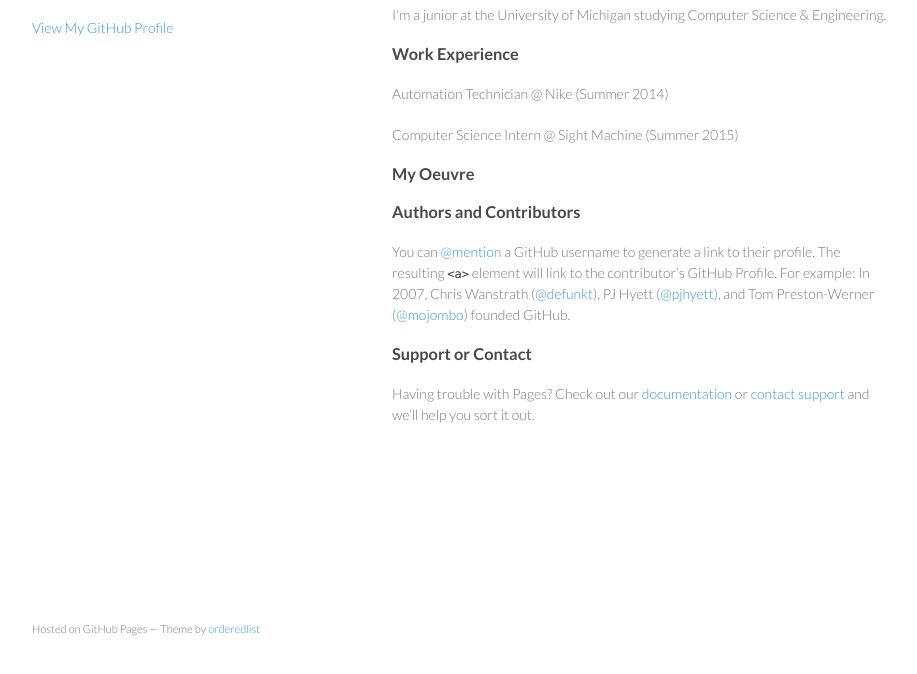
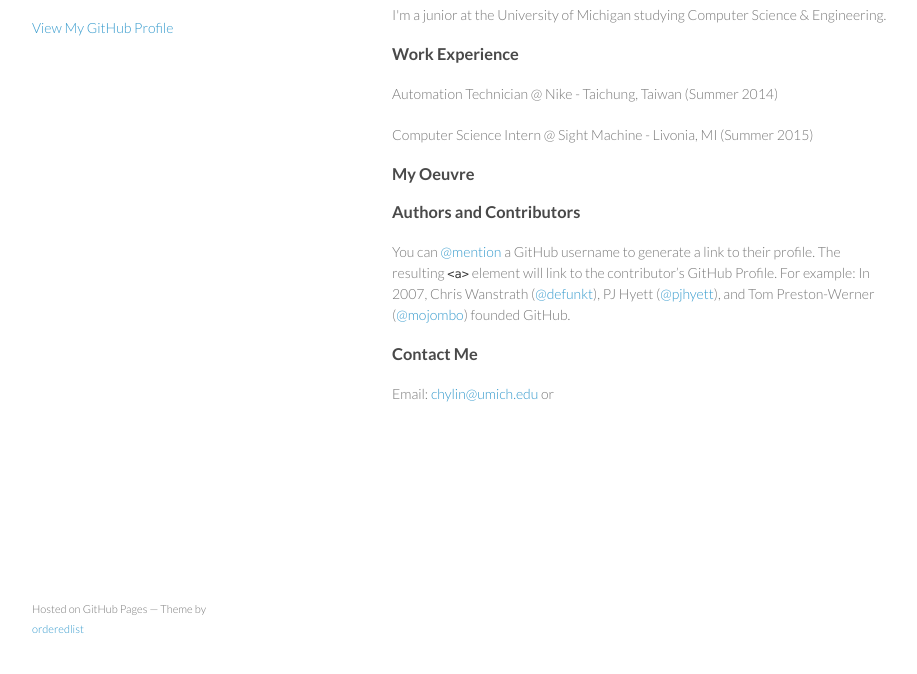
Before and after one commit to chylin/chylin.github.io, a plain HTML site: page index.html in a window 1280 px wide. Shown: the part 92-766 px from the top of the page, without its empty margins (178-1095 px from the left). Drawn offline with Linux system fonts and the light colour scheme.

Commit message:
Update index.html

```diff
--- a/index.html
+++ b/index.html
@@ -31,8 +31,8 @@
 <h3>
 <a id="designer-templates" class="anchor" href="#designer-templates" aria-hidden="true"><span class="octicon octicon-link"></span></a>Work Experience</h3>
 
-<p>Automation Technician @ Nike (Summer 2014)</p>
-<p>Computer Science Intern @ Sight Machine (Summer 2015)</p>
+<p>Automation Technician @ Nike - Taichung, Taiwan (Summer 2014)</p>
+<p>Computer Science Intern @ Sight Machine - Livonia, MI (Summer 2015)</p>
 
 <h3>
 <a id="creating-pages-manually" class="anchor" href="#creating-pages-manually" aria-hidden="true"><span class="octicon octicon-link"></span></a>My Oeuvre</h3>
@@ -45,9 +45,9 @@
 <p>You can <a href="https://github.com/blog/821" class="user-mention">@mention</a> a GitHub username to generate a link to their profile. The resulting <code>&lt;a&gt;</code> element will link to the contributor’s GitHub Profile. For example: In 2007, Chris Wanstrath (<a href="https://github.com/defunkt" class="user-mention">@defunkt</a>), PJ Hyett (<a href="https://github.com/pjhyett" class="user-mention">@pjhyett</a>), and Tom Preston-Werner (<a href="https://github.com/mojombo" class="user-mention">@mojombo</a>) founded GitHub.</p>
 
 <h3>
-<a id="support-or-contact" class="anchor" href="#support-or-contact" aria-hidden="true"><span class="octicon octicon-link"></span></a>Support or Contact</h3>
+<a id="support-or-contact" class="anchor" href="#support-or-contact" aria-hidden="true"><span class="octicon octicon-link"></span></a>Contact Me</h3>
 
-<p>Having trouble with Pages? Check out our <a href="https://help.github.com/pages">documentation</a> or <a href="https://github.com/contact">contact support</a> and we’ll help you sort it out.</p>
+<p>Email: <a href="mailto:chylin@umich.edu">chylin@umich.edu</a> or <a href="https://www.linkedin.com/in/christinehylin"Linkedin</a></p>
       </section>
       <footer>
         <p><small>Hosted on GitHub Pages &mdash; Theme by <a href="https://github.com/orderedlist">orderedlist</a></small></p>
```
